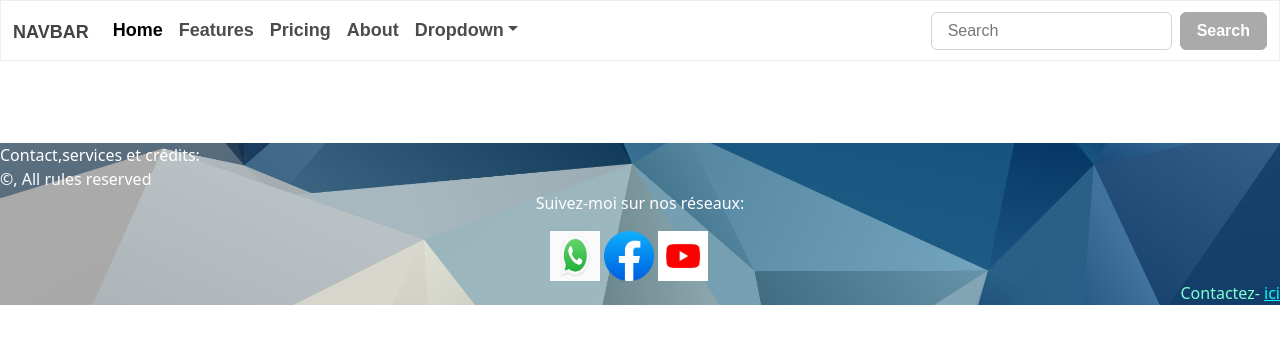
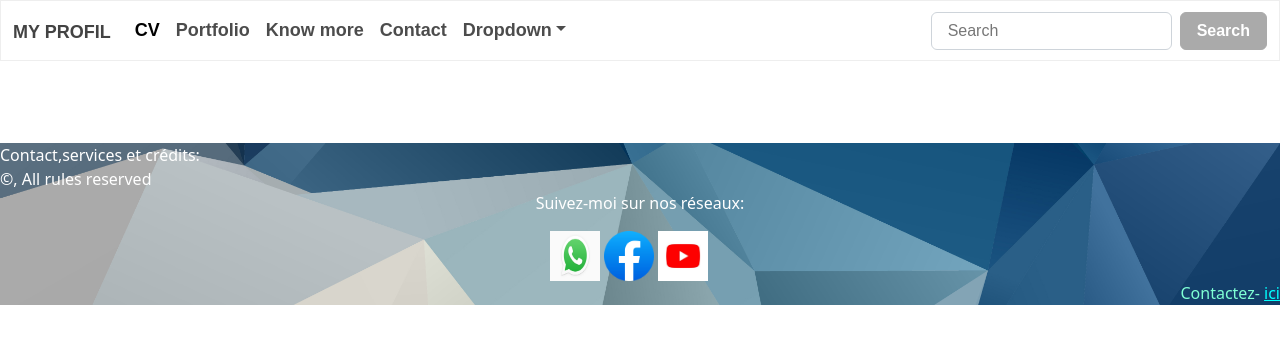
Before and after one commit to Blow07/ProjetSAE104, a Symfony app: template templates/base.html.twig in a window 1280 px wide. Shown: the top 344 px of the page. Run offline with Twig, Linux system fonts and the light colour scheme; the template is opened without the code that fills it, so the values that code supplies are empty; some libraries are stand-ins or nearby versions; some web fonts are replaced.

Commit message:
Update base.html.twig

```diff
--- a/templates/base.html.twig
+++ b/templates/base.html.twig
@@ -17,25 +17,25 @@
     <body>
         <nav class="navbar navbar-expand-lg navbar-light bg-light">
             <div class="container-fluid">
-              <a class="navbar-brand" href="#">Navbar</a>
+              <a class="navbar-brand" href="/boye">My profil</a>
               <button class="navbar-toggler" type="button" data-bs-toggle="collapse" data-bs-target="#navbarColor03" aria-controls="navbarColor03" aria-expanded="false" aria-label="Toggle navigation">
                 <span class="navbar-toggler-icon"></span>
               </button>
               <div class="collapse navbar-collapse" id="navbarColor03">
                 <ul class="navbar-nav me-auto">
                   <li class="nav-item">
-                    <a class="nav-link active" href="#">Home
+                    <a class="nav-link active" href="/cv">CV
                       <span class="visually-hidden">(current)</span>
                     </a>
                   </li>
                   <li class="nav-item">
-                    <a class="nav-link" href="#">Features</a>
+                    <a class="nav-link" href="/cv">Portfolio</a>
                   </li>
                   <li class="nav-item">
-                    <a class="nav-link" href="#">Pricing</a>
+                    <a class="nav-link" href="#">Know more</a>
                   </li>
                   <li class="nav-item">
-                    <a class="nav-link" href="#">About</a>
+                    <a class="nav-link" href="#">Contact</a>
                   </li>
                   <li class="nav-item dropdown">
                     <a class="nav-link dropdown-toggle" data-bs-toggle="dropdown" href="#" role="button" aria-haspopup="true" aria-expanded="false">Dropdown</a>
```
